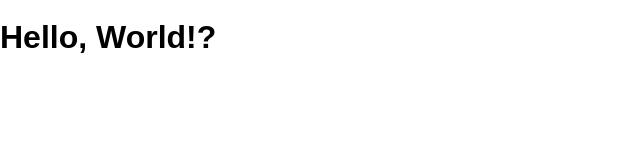
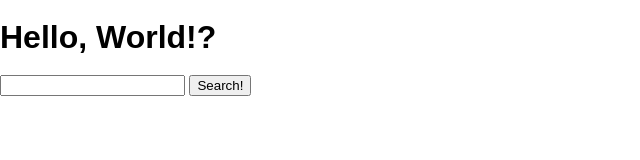
Before and after one commit to ctiller15/weather-site, a website: page public/index.html in a window 1280 px wide. Shown: the whole page, without its empty margins (0-640 px from the left). Drawn offline with Linux system fonts and the light colour scheme.

Commit message:
Add in basic html with search box

```diff
--- a/public/index.html
+++ b/public/index.html
@@ -8,6 +8,13 @@
   </head>
   <body>
     <h1>Hello, World!</h1>
+
+    <section class="main-section">
+      <form class="search-form">
+        <input type="text" class="search-query">
+        <button type="button">Search!</button>
+      </form>
+    </section>
     <script src="/main.js" charset="utf-8"></script>
   </body>
 </html>
```
